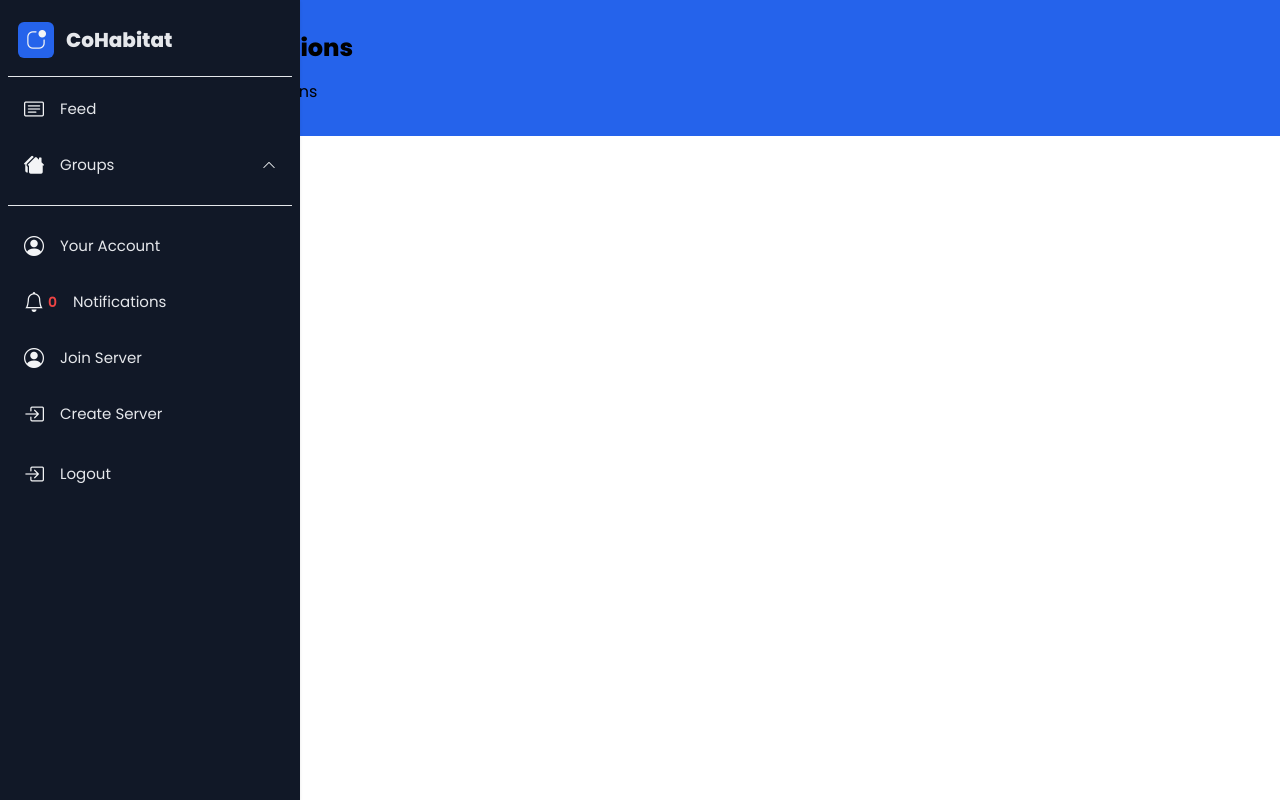
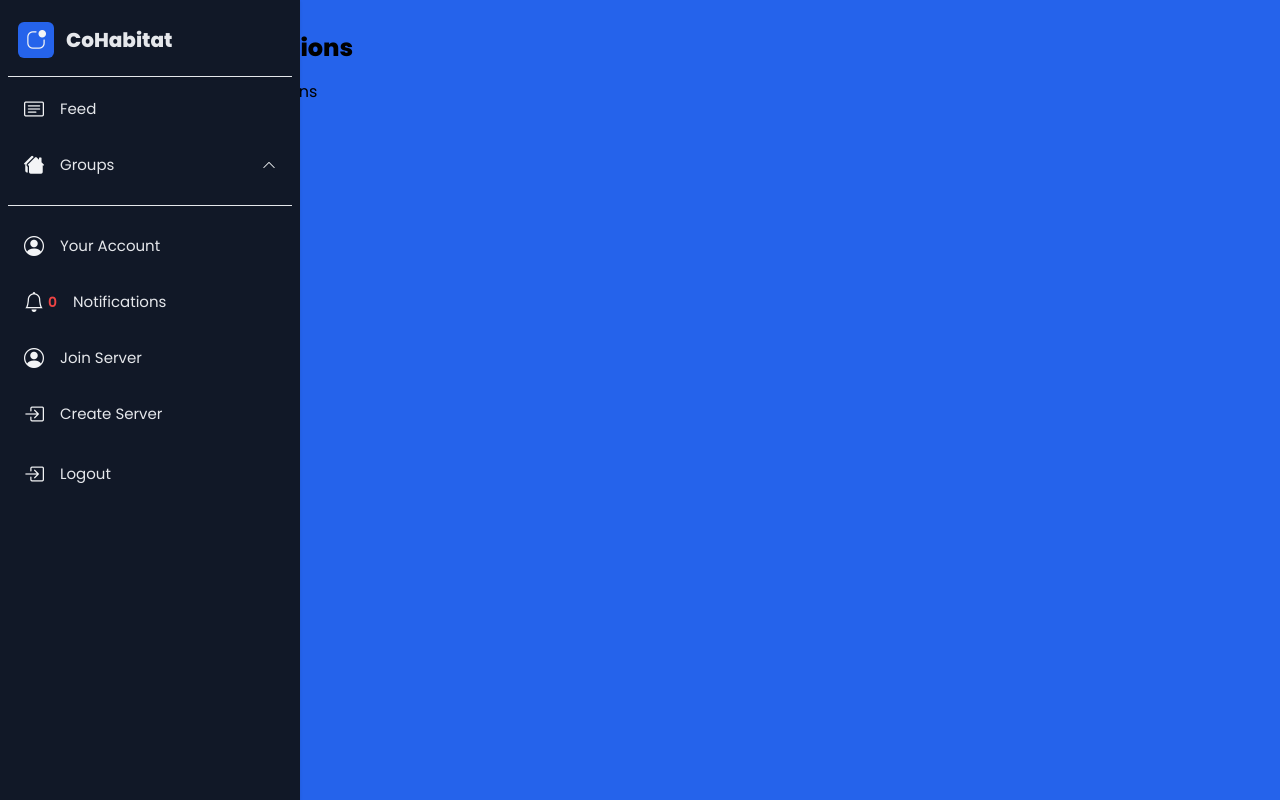
Before and after one commit to Ahmad1786/Senior-Project, a Django app: page /users/notifications in a window 1280 px wide. Run offline with Django 5.2, Linux system fonts and the light colour scheme; the visitor is signed in with stand-in values (Sample User, id 1); data comes from the database, SQL or seed files in the repository; some libraries are stand-ins or nearby versions.

Commit message:
made notification page all blue

```diff
--- a/project/users/templates/users/notifications.html
+++ b/project/users/templates/users/notifications.html
@@ -3,7 +3,7 @@
 {% block title %}Notifications{% endblock %}
 
 {% block content %}
-<div class="ml-1/4">
+<div class="ml-1/4 min-h-screen">
   <div class="max-w-4xl mx-auto py-8">
     <h1 class="text-2xl font-bold mb-4">Notifications</h1>
     <div id="feed">
@@ -26,3 +26,9 @@
   </div>
 </div>
 {% endblock %}
+
+<style>
+  body {
+    background-color: #2d9e0b;
+  }
+</style>
```
